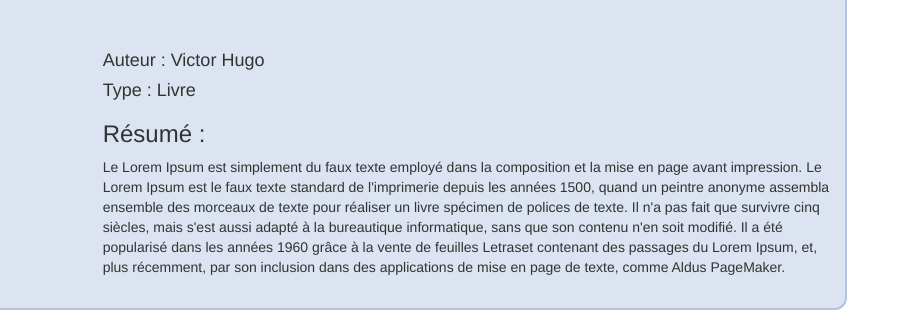
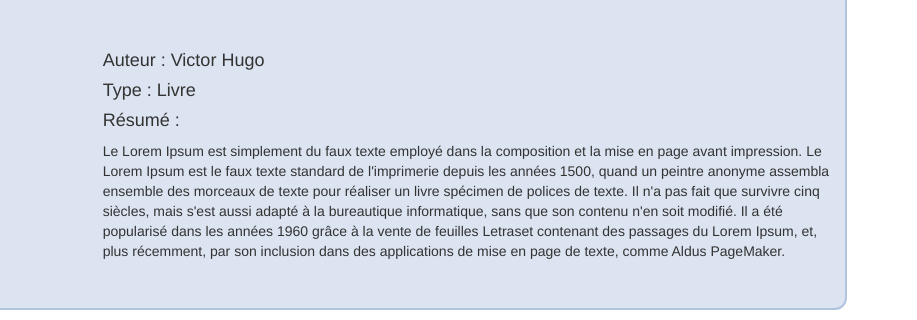
Before and after one commit to JAYael/mediatic-maquette, a plain HTML site: page media-fiche.html in a window 1280 px wide. Shown: the part 104-424 px from the top of the page, 363-1280 px from the left. Drawn offline with Linux system fonts and the light colour scheme.

Commit message:
correction media-fiche.html (erreur h4)

```diff
--- a/media-fiche.html
+++ b/media-fiche.html
@@ -49,7 +49,7 @@
 				<div class="col-sm-8">
 					<h4>Auteur : Victor Hugo</h4>
 					<h4>Type : Livre</h4>
-					<h3>Résumé : </h4>
+					<h4>Résumé : </h4>
 					<p>Le Lorem Ipsum est simplement du faux texte employé dans la composition et la mise en page avant impression. Le Lorem Ipsum est le faux texte standard de l'imprimerie depuis les années 1500, quand un peintre anonyme assembla ensemble des morceaux de texte pour réaliser un livre spécimen de polices de texte. Il n'a pas fait que survivre cinq siècles, mais s'est aussi adapté à la bureautique informatique, sans que son contenu n'en soit modifié. Il a été popularisé dans les années 1960 grâce à la vente de feuilles Letraset contenant des passages du Lorem Ipsum, et, plus récemment, par son inclusion dans des applications de mise en page de texte, comme Aldus PageMaker.<p/>
 				</div>
 			</div>
```
